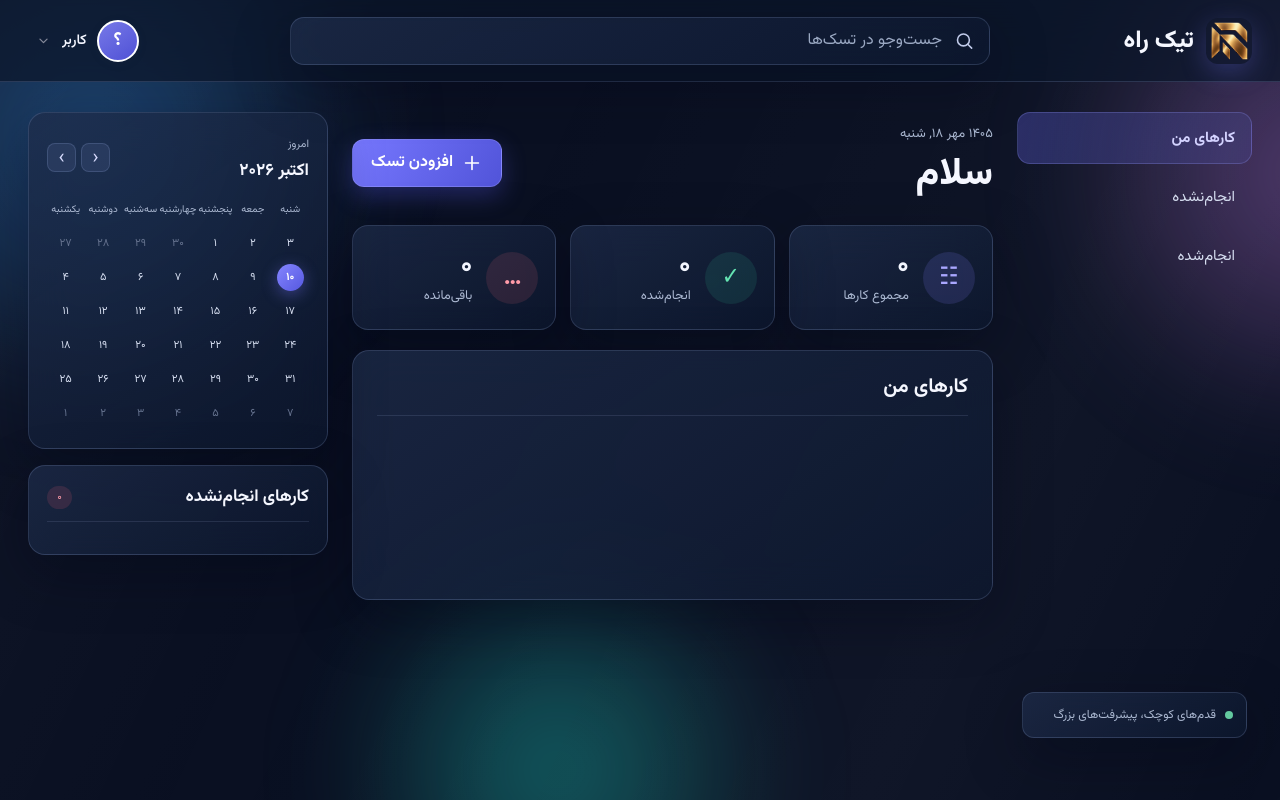
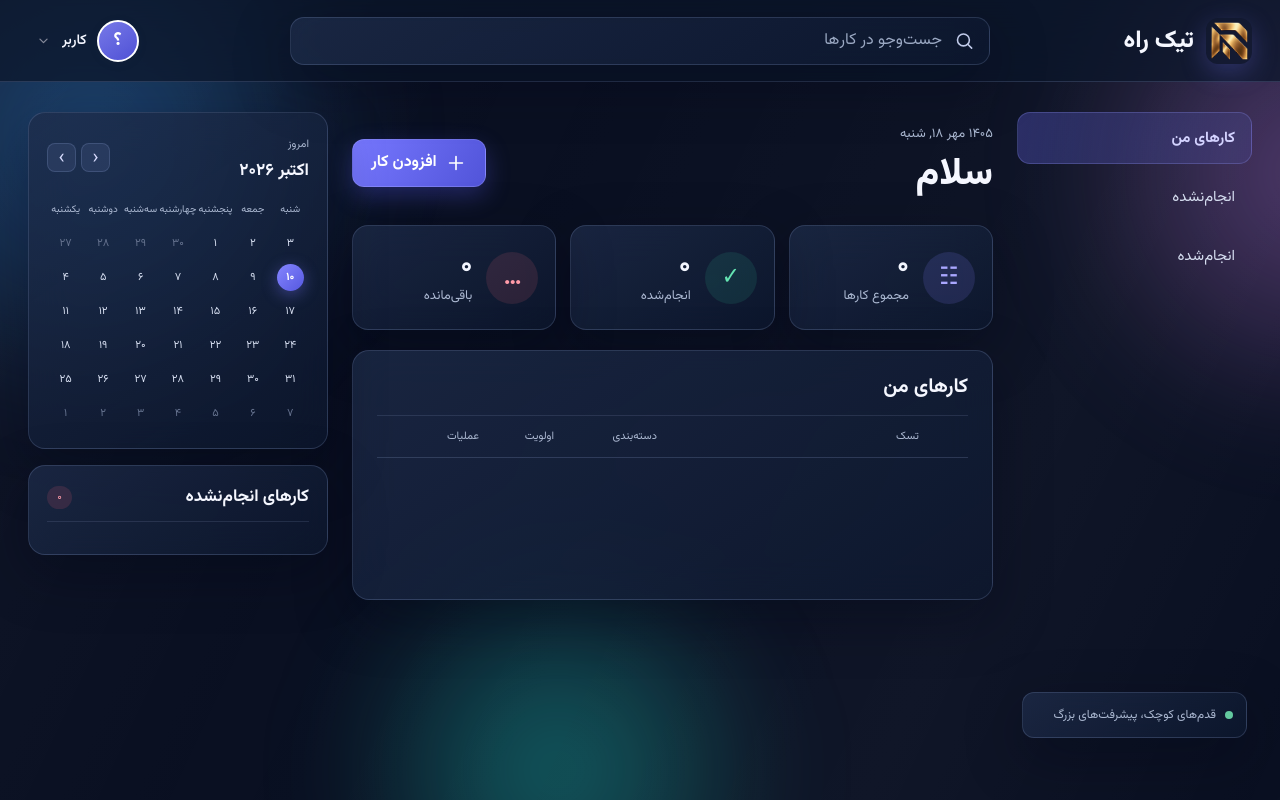
Before and after one commit to faridntf/Fastapi-todoApp, a Python web app: template templates/dashboard/index.html in a window 1280 px wide. Run offline with Jinja, Linux system fonts and the light colour scheme; the template is opened without the code that fills it, so the values that code supplies are empty.

Commit message:
افزودن قسمت دسته بندی ها به جدول کار ها

```diff
--- a/templates/assets/css/workspace.css
+++ b/templates/assets/css/workspace.css
@@ -66,7 +66,7 @@ input, textarea, select { font: inherit; }
 .upcoming-copy { min-width: 0px; overflow: hidden; font-size: 12px; text-overflow: ellipsis; white-space: nowrap; color: rgb(214, 222, 240); }
 .pending-empty { margin: 12px 0px 2px; font-size: 12px; color: var(--muted); }
 .task-list { min-height: 40px; }
-.task-row { min-height: 66px; padding: 10px 2px; display: grid; grid-template-columns: 34px minmax(0px, 1fr) auto auto; align-items: center; gap: 13px; border-bottom: 1px solid rgba(169, 185, 230, 0.133); }
+.task-row { min-height: 66px; padding: 10px 2px; display: grid; grid-template-columns: 34px minmax(0px, 1fr) 90px 62px 100px; align-items: center; gap: 13px; border-bottom: 1px solid rgba(169, 185, 230, 0.133); }
 .task-toggle { width: 28px; height: 28px; padding: 0px; display: grid; place-items: center; border: 2px solid rgb(132, 148, 184); border-radius: 50%; font-size: 17px; cursor: pointer; background: rgb(20, 36, 66); color: rgb(255, 255, 255); }
 .task-toggle:disabled { cursor: default; background: rgb(85, 88, 223); border-color: rgb(133, 133, 255); }
 .task-copy strong { display: block; overflow: hidden; font-size: 14px; font-weight: 600; text-overflow: ellipsis; white-space: nowrap; color: rgb(245, 247, 255); }
@@ -202,3 +202,15 @@ body > .app-shell { position: relative; z-index: 1; }
 .glass-orb, .glass-ambient::before { animation: auto ease 0s 1 normal none running none !important; }
 .glass-ambient .glass-aurora { transform: none !important; }
 }
+
+/* Shared column widths keep the category heading aligned with every task. */
+.task-columns { display: grid; grid-template-columns: 34px minmax(0px, 1fr) 90px 62px 100px; gap: 13px; padding: 12px 2px; color: var(--muted); font-size: 11px; border-bottom: 1px solid var(--border); }
+.task-category { min-width: 0; overflow: hidden; text-overflow: ellipsis; white-space: nowrap; color: var(--muted); font-size: 12px; }
+@media (max-width: 1100px) {
+  .task-columns { display: none; }
+  .task-row { grid-template-columns: 28px minmax(0px, 1fr) auto; gap: 8px; }
+  .task-row > .priority { grid-column: 3; grid-row: 1; }
+  .task-category { grid-column: 2 / -1; grid-row: 2; }
+  .task-category::before { content: "دسته‌بندی: "; }
+  .task-actions { grid-column: 2 / -1; grid-row: 3; justify-content: flex-end; }
+}
--- a/templates/assets/js/workspace.js
+++ b/templates/assets/js/workspace.js
@@ -22,6 +22,7 @@ const elements = {
 };
 
 let tasks = [];
+let categoryNames = new Map();
 let currentFilter = "all";
 let profileExists = false;
 let profileLoaded = false;
@@ -118,9 +119,16 @@ async function loadWorkspace(options = {}) {
     const data = await Promise.all([
       workspaceApi.getUser(),
       workspaceApi.getAllTasks(),
+      workspaceApi.getCategories().catch((error) => {
+        if (!options.silent) showError(error);
+        return null;
+      }),
     ]);
 
     tasks = data[1];
+    if (data[2] !== null) {
+      categoryNames = new Map(data[2].map((category) => [String(category.id), category.name]));
+    }
     if (!profileLoaded) await loadProfile();
     setUserIdentity(data[0], profileData);
     renderTaskLists();
@@ -307,6 +315,13 @@ function renderTasks() {
     priority.className = "priority " + task.grading;
     priority.textContent = priorityLabel(task.grading);
 
+    const category = document.createElement("span");
+    category.className = "task-category";
+    category.textContent = categoryNames.get(String(task.category_id_fk))
+      || (task.category_id_fk == null ? "بدون دسته‌بندی" : "دستهٔ " + numberFormat.format(task.category_id_fk));
+    category.title = category.textContent;
+    category.setAttribute("aria-label", "دسته‌بندی: " + category.textContent);
+
     const actions = document.createElement("div");
     actions.className = "task-actions";
     actions.append(
@@ -314,7 +329,7 @@ function renderTasks() {
       makeTaskButton("حذف", "delete", "task-delete", false)
     );
 
-    row.append(toggle, copy, priority, actions);
+    row.append(toggle, copy, category, priority, actions);
     elements.taskList.append(row);
   });
 
@@ -361,6 +376,8 @@ async function openTaskDialog(task) {
   try {
     const categories = await workspaceApi.getCategories();
     if (version !== taskDialogVersion) return;
+    categoryNames = new Map(categories.map((category) => [String(category.id), category.name]));
+    renderTasks();
     for (const category of categories) {
       categorySelect.add(new Option(category.name, String(category.id)));
     }
--- a/templates/dashboard/index.html
+++ b/templates/dashboard/index.html
@@ -26,7 +26,7 @@
         <circle cx="10.8" cy="10.8" r="6.8"></circle>
         <path d="m16 16 4.2 4.2"></path>
       </svg>
-      <input id="searchInput" type="search" placeholder="جست‌وجو در تسک‌ها" aria-label="جست‌وجو در تسک‌ها">
+      <input id="searchInput" type="search" placeholder="جست‌وجو در کار‌ها" aria-label="جست‌وجو در کار‌ها">
     </label>
 
     <div class="top-actions">
@@ -47,7 +47,7 @@
   </header>
 
   <div class="app-shell">
-    <aside class="sidebar" aria-label="فیلتر تسک‌ها">
+    <aside class="sidebar" aria-label="فیلتر کار‌ها">
       <nav class="primary-nav">
         <button class="nav-link active" type="button" data-filter="all">کارهای من</button>
         <button class="nav-link" type="button" data-filter="pending">انجام‌نشده</button>
@@ -67,11 +67,11 @@
         </div>
         <button class="add-task-button" id="openTaskForm" type="button">
           <svg class="icon" viewBox="0 0 24 24" aria-hidden="true"><path d="M12 5v14M5 12h14"></path></svg>
-          <span>افزودن تسک</span>
+          <span>افزودن کار</span>
         </button>
       </section>
 
-      <section class="stats-grid" aria-label="آمار تسک‌ها">
+      <section class="stats-grid" aria-label="آمار کار‌ها">
         <article class="stat-card">
           <span class="stat-icon stat-purple" aria-hidden="true">☷</span>
           <div><strong id="totalCount">۰</strong><span>مجموع کارها</span></div>
@@ -89,6 +89,9 @@
       <section class="task-card">
         <div class="section-heading">
           <h2 id="taskHeading">کارهای من</h2>
+        </div>
+        <div class="task-columns" aria-hidden="true">
+          <span></span><span>تسک</span><span>دسته‌بندی</span><span>اولویت</span><span>عملیات</span>
         </div>
         <div class="task-list" id="taskList" aria-live="polite"></div>
         <div class="empty-state" id="emptyState" hidden>کاری برای نمایش وجود ندارد.</div>
@@ -118,7 +121,7 @@
           <span id="pendingCount">۰</span>
         </div>
         <div class="upcoming-list" id="pendingTasks" aria-live="polite"></div>
-        <p class="pending-empty" id="pendingEmpty" hidden>همهٔ تسک‌ها انجام شده‌اند.</p>
+        <p class="pending-empty" id="pendingEmpty" hidden>همهٔ کار‌ها انجام شده‌اند.</p>
       </section>
     </aside>
   </div>
@@ -126,12 +129,12 @@
   <dialog class="task-dialog" id="taskDialog">
     <form id="taskForm">
       <div class="dialog-heading">
-        <div><span class="eyebrow">برنامه‌ریزی روزانه</span><h2 id="taskDialogTitle">افزودن تسک</h2></div>
+        <div><span class="eyebrow">برنامه‌ریزی روزانه</span><h2 id="taskDialogTitle">افزودن کار</h2></div>
         <button class="icon-button" id="closeTaskForm" type="button" aria-label="بستن">×</button>
       </div>
       <input id="taskId" name="id" type="hidden">
-      <label class="form-label" for="taskTitle">عنوان تسک</label>
-      <input class="form-input" id="taskTitle" name="title" required maxlength="50" placeholder="عنوان تسک را بنویس">
+      <label class="form-label" for="taskTitle">عنوان کار</label>
+      <input class="form-input" id="taskTitle" name="title" required maxlength="50" placeholder="عنوان کار را بنویس">
       <label class="form-label" for="taskDescription">توضیحات <span>(اختیاری)</span></label>
       <textarea class="form-input" id="taskDescription" name="description" maxlength="100" placeholder="توضیح کوتاه"></textarea>
       <label class="form-label" for="taskCategory">دسته‌بندی</label>
@@ -199,8 +202,8 @@
   </dialog>
 
   <dialog class="delete-dialog" id="deleteDialog" aria-labelledby="deleteDialogTitle">
-    <h2 id="deleteDialogTitle">حذف تسک</h2>
-    <p id="deleteDialogMessage">از حذف این تسک مطمئنی؟</p>
+    <h2 id="deleteDialogTitle">حذف کار</h2>
+    <p id="deleteDialogMessage">از حذف این کار مطمئنی؟</p>
     <div class="delete-dialog-actions">
       <button class="cancel-delete" id="cancelDelete" type="button">لغو</button>
       <button class="confirm-delete" id="confirmDelete" type="button">حذف شود</button>
```
Also changed, not shown: templates/assets/js/login.api.js (+10 -0 lines), templates/assets/js/login.js (+12 -0 lines).
